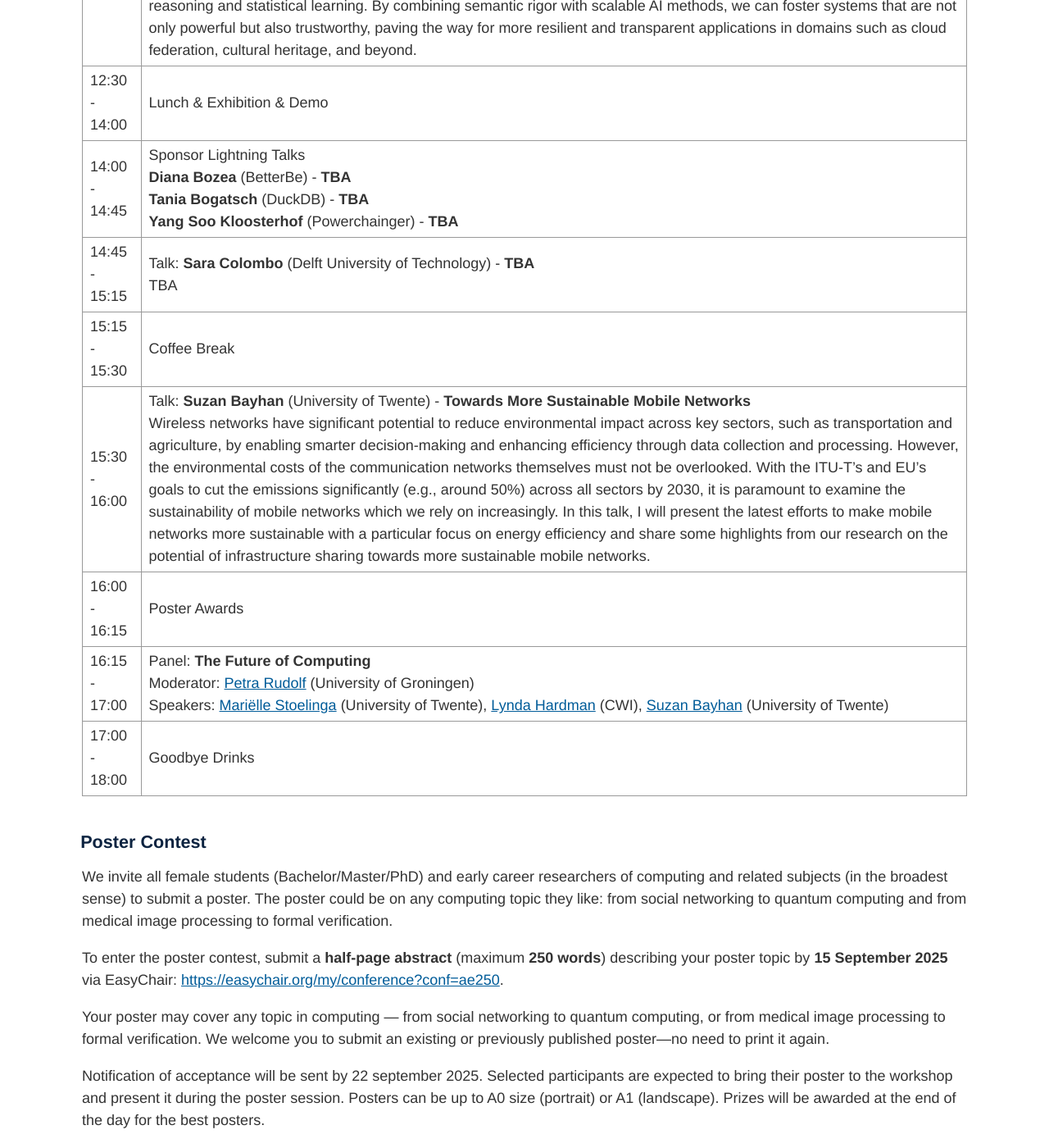
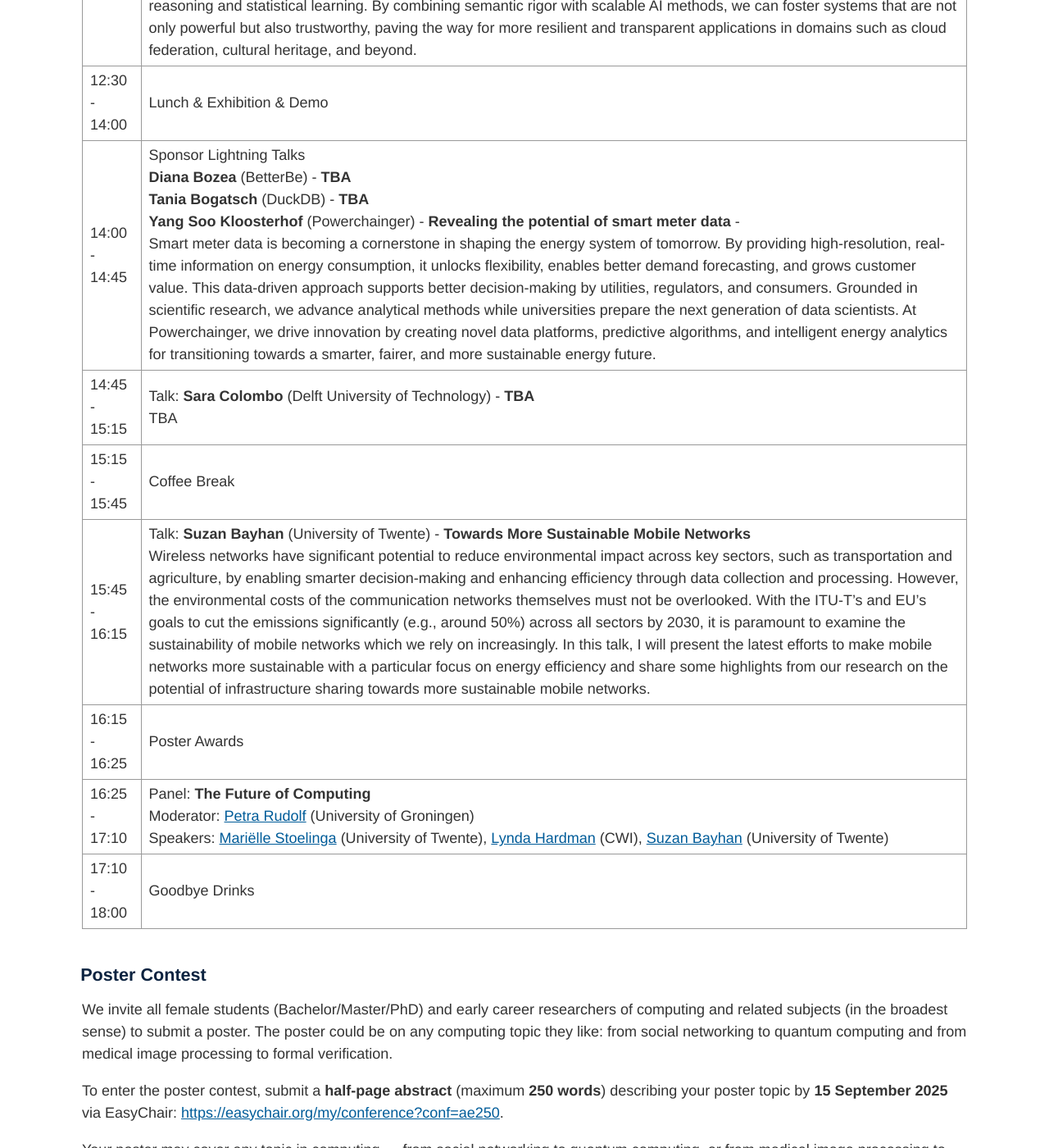
Before and after one commit to alice-and-eve/2025, a Jekyll site: the page built from index.md, in a window 1280 px wide and 1400 px high, scrolled down 2649 px. Shown: the whole window at 82% size. Built offline with Jekyll 4.4.1, drawn with Linux system fonts in a browser that asks for light colours.

Commit message:
Update index.md

```diff
--- a/index.md
+++ b/index.md
@@ -61,13 +61,13 @@ The registration is free and includes coffee breaks, lunch and drinks. We welcom
 | 11:30 - 12:00  | Talk: **Laura Marchal Crespo** (Delft University of Technology) - **Towards usable, meaningful, and sustainable robotic rehabilitation** <br> The recovery of sensorimotor functions after an acquired brain injury requires a long, highly intense, and repetitive training program. Several new technologies have been developed to support this highly demanding training, among the most prominent being robotic devices and virtual reality. Recently, there has been an increased interest in minimally supervised and unsupervised rehabilitation to increase therapy dosage in group therapy and complement conventional therapy at patients’ homes. These new inventions should be co-created between different stakeholders if we aim to facilitate their usability and acceptance by the final user. In this talk, I will present how we follow a human-centered design approach to design highly intuitive and usable technology to provide a rich, high-fidelity, multisensory rehabilitation experience in minimally supervised environments. |
 | 12:00 - 12:30  | Talk: **Giulia Biagioni** (TNO) - **Bridging Trust and Semantics: Enhancing AI Reliability with Description Logics** <br> Artificial Intelligence is increasingly being deployed in critical domains where reliability and explainability are paramount. However, the semantic gap between symbolic knowledge representation and data-driven models remains a key challenge. This talk explores how Description Logics can bridge trust and semantics, providing a formal backbone for transparent, interoperable, and verifiable systems. I will discuss the role of ontologies in ensuring machine-understandable semantics, their impact on interoperability across domains, and how hybrid approaches can strengthen the alignment between symbolic reasoning and statistical learning. By combining semantic rigor with scalable AI methods, we can foster systems that are not only powerful but also trustworthy, paving the way for more resilient and transparent applications in domains such as cloud federation, cultural heritage, and beyond. |
 | 12:30 - 14:00  | Lunch & Exhibition & Demo|
-| 14:00 - 14:45  | Sponsor Lightning Talks <br> **Diana Bozea** (BetterBe) - **TBA** <br> **Tania Bogatsch** (DuckDB) - **TBA** <br> **Yang Soo Kloosterhof** (Powerchainger) - **TBA**|
+| 14:00 - 14:45  | Sponsor Lightning Talks <br> **Diana Bozea** (BetterBe) - **TBA** <br> **Tania Bogatsch** (DuckDB) - **TBA** <br> **Yang Soo Kloosterhof** (Powerchainger) - **Revealing the potential of smart meter data** - <br> Smart meter data is becoming a cornerstone in shaping the energy system of tomorrow. By providing high-resolution, real-time information on energy consumption, it unlocks flexibility, enables better demand forecasting, and grows customer value. This data-driven approach supports better decision-making by utilities, regulators, and consumers. Grounded in scientific research, we advance analytical methods while universities prepare the next generation of data scientists. At Powerchainger, we drive innovation by creating novel data platforms, predictive algorithms, and intelligent energy analytics for transitioning towards a smarter, fairer, and more sustainable energy future.|
 | 14:45 - 15:15  | Talk: **Sara Colombo** (Delft University of Technology) - **TBA**<br> TBA |
-| 15:15 - 15:30  | Coffee Break |
-| 15:30 - 16:00  | Talk: **Suzan Bayhan** (University of Twente) - **Towards More Sustainable Mobile Networks** <br> Wireless networks have significant potential to reduce environmental impact across key sectors, such as transportation and agriculture, by enabling smarter decision-making and enhancing efficiency through data collection and processing. However, the environmental costs of the communication networks themselves must not be overlooked. With the ITU-T’s and EU’s goals to cut the emissions significantly (e.g., around 50%) across all sectors by 2030, it is paramount to examine the sustainability of mobile networks which we rely on increasingly. In this talk, I will present the latest efforts to make mobile networks more sustainable with a particular focus on energy efficiency and share some highlights from our research on the potential of infrastructure sharing towards more sustainable mobile networks. |
-| 16:00 - 16:15  | Poster Awards |
-| 16:15 - 17:00  | Panel: **The Future of Computing** <br> Moderator: <a href="https://www.rug.nl/staff/p.rudolf/?lang=en" target="_blank" rel="noopener noreferrer">Petra Rudolf</a> (University of Groningen) <br> Speakers: <a href="https://personen.utwente.nl/m.i.a.stoelinga" target="_blank" rel="noopener noreferrer">Mariëlle Stoelinga</a> (University of Twente), <a href="https://www.cwi.nl/en/people/lynda-hardman/" target="_blank" rel="noopener noreferrer">Lynda Hardman</a> (CWI), <a href="https://people.utwente.nl/suzan.bayhan" target="_blank" rel="noopener noreferrer">Suzan Bayhan</a> (University of Twente) |
-| 17:00 - 18:00  | Goodbye Drinks |
+| 15:15 - 15:45  | Coffee Break |
+| 15:45 - 16:15  | Talk: **Suzan Bayhan** (University of Twente) - **Towards More Sustainable Mobile Networks** <br> Wireless networks have significant potential to reduce environmental impact across key sectors, such as transportation and agriculture, by enabling smarter decision-making and enhancing efficiency through data collection and processing. However, the environmental costs of the communication networks themselves must not be overlooked. With the ITU-T’s and EU’s goals to cut the emissions significantly (e.g., around 50%) across all sectors by 2030, it is paramount to examine the sustainability of mobile networks which we rely on increasingly. In this talk, I will present the latest efforts to make mobile networks more sustainable with a particular focus on energy efficiency and share some highlights from our research on the potential of infrastructure sharing towards more sustainable mobile networks. |
+| 16:15 - 16:25  | Poster Awards |
+| 16:25 - 17:10  | Panel: **The Future of Computing** <br> Moderator: <a href="https://www.rug.nl/staff/p.rudolf/?lang=en" target="_blank" rel="noopener noreferrer">Petra Rudolf</a> (University of Groningen) <br> Speakers: <a href="https://personen.utwente.nl/m.i.a.stoelinga" target="_blank" rel="noopener noreferrer">Mariëlle Stoelinga</a> (University of Twente), <a href="https://www.cwi.nl/en/people/lynda-hardman/" target="_blank" rel="noopener noreferrer">Lynda Hardman</a> (CWI), <a href="https://people.utwente.nl/suzan.bayhan" target="_blank" rel="noopener noreferrer">Suzan Bayhan</a> (University of Twente) |
+| 17:10 - 18:00  | Goodbye Drinks |
 
 
 ## Poster Contest
```
